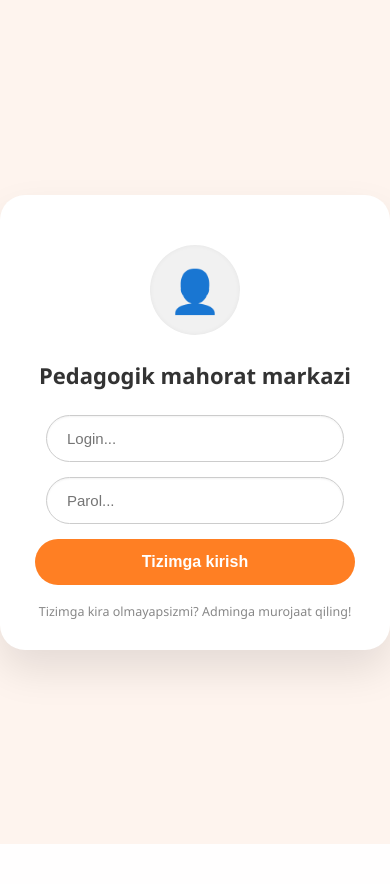
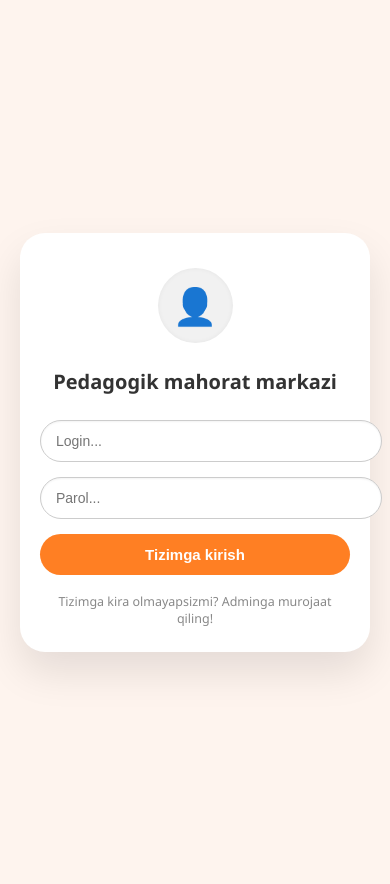
Before and after one commit to Ziyovuddin02/baxolash, a Flask app: page / in a window 390 px wide. Before the commit the page ends 844 px from the top, so only its background shows below. Run offline with Flask 3, Linux system fonts and the light colour scheme.

Commit message:
Update login.html

```diff
--- a/templates/login.html
+++ b/templates/login.html
@@ -1,7 +1,9 @@
+
 <!DOCTYPE html>
 <html lang="uz">
 <head>
   <meta charset="UTF-8">
+  <meta name="viewport" content="width=device-width, initial-scale=1.0">
   <title>Login</title>
   <link rel="stylesheet" href="{{ url_for('static', filename='style.css') }}">
   <style>
@@ -17,14 +19,16 @@
       justify-content: center;
       align-items: center;
       height: 100vh;
+      padding: 20px;
     }
 
     .login-box {
       background: #fff;
       padding: 50px 35px 30px;
       border-radius: 25px;
-  width: 360px;
-  box-shadow: 0 20px 40px rgba(0,0,0,0.1);
+      width: 100%;
+      max-width: 360px;
+      box-shadow: 0 20px 40px rgba(0, 0, 0, 0.1);
       text-align: center;
       transition: all 0.3s ease;
     }
@@ -39,7 +43,7 @@
       justify-content: center;
       align-items: center;
       font-size: 42px;
-  box-shadow: inset 0 0 5px rgba(0,0,0,0.05);
+      box-shadow: inset 0 0 5px rgba(0, 0, 0, 0.05);
     }
 
     .login-box h2 {
@@ -58,7 +62,7 @@
       font-size: 15px;
       outline: none;
       transition: 0.3s;
-  box-shadow: inset 0 1px 2px rgba(0,0,0,0.05);
+      box-shadow: inset 0 1px 2px rgba(0, 0, 0, 0.05);
     }
 
     .login-box input:focus {
@@ -97,6 +101,7 @@
       color: #333;
       text-decoration: underline;
     }
+
     .flash-message {
       width: 100%;
       padding: 12px;
@@ -119,7 +124,32 @@
       border: 1px solid #f5c6cb;
     }
 
+    @media (max-width: 500px) {
+      .login-box {
+        padding: 35px 20px 25px;
+      }
 
+      .login-box h2 {
+        font-size: 20px;
+      }
+
+      .login-box input {
+        width: 100%;
+        font-size: 14px;
+        padding: 12px 15px;
+      }
+
+      .login-box button {
+        font-size: 15px;
+        padding: 12px;
+      }
+
+      .avatar-circle {
+        width: 75px;
+        height: 75px;
+        font-size: 36px;
+      }
+    }
   </style>
 </head>
 <body>
```
Lines whose indentation alone changed are shown as unchanged.
